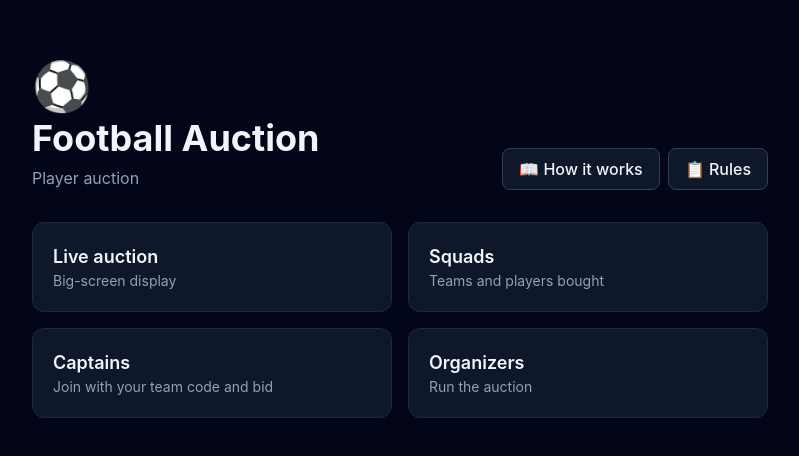
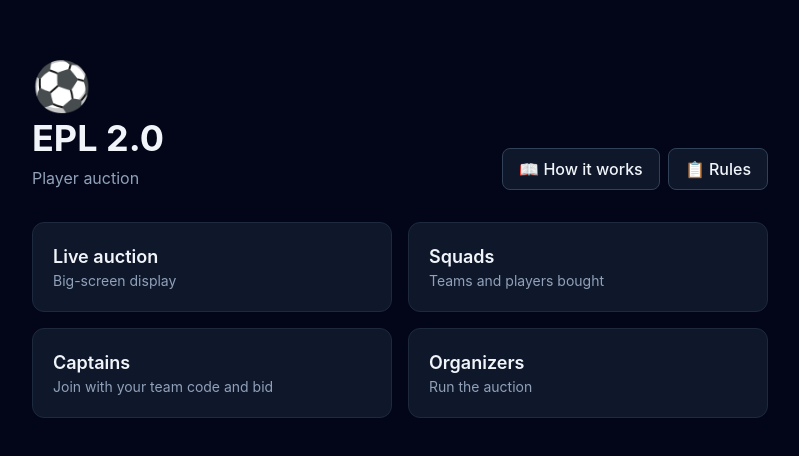
Before and after one commit to Amalmktk/football-auction, a React (Vite) app: page / in a window 1280 px wide. Shown: the part 160-616 px from the top of the page, without its empty margins (240-1039 px from the left). Built offline with nearby package versions, Linux system fonts and the light colour scheme; no server answers.

Commit message:
Title: EPL 2.0

```diff
--- a/index.html
+++ b/index.html
@@ -4,7 +4,7 @@
     <meta charset="UTF-8" />
     <link rel="icon" type="image/svg+xml" href="/favicon.svg" />
     <meta name="viewport" content="width=device-width, initial-scale=1.0" />
-    <title>football-auction</title>
+    <title>EPL 2.0 Auction</title>
   </head>
   <body>
     <div id="root"></div>
--- a/src/pages/Home.tsx
+++ b/src/pages/Home.tsx
@@ -20,7 +20,7 @@ export default function Home() {
       <div className="flex flex-wrap items-end justify-between gap-4">
         <div>
           <div className="text-5xl">⚽</div>
-          <h1 className="mt-2 text-4xl font-bold">{settings?.tournament_name ?? 'Football Auction'}</h1>
+          <h1 className="mt-2 text-4xl font-bold">{settings?.tournament_name ?? 'EPL 2.0'}</h1>
           <p className="mt-2 text-slate-400">Player auction</p>
         </div>
         <div className="flex gap-2">
```
